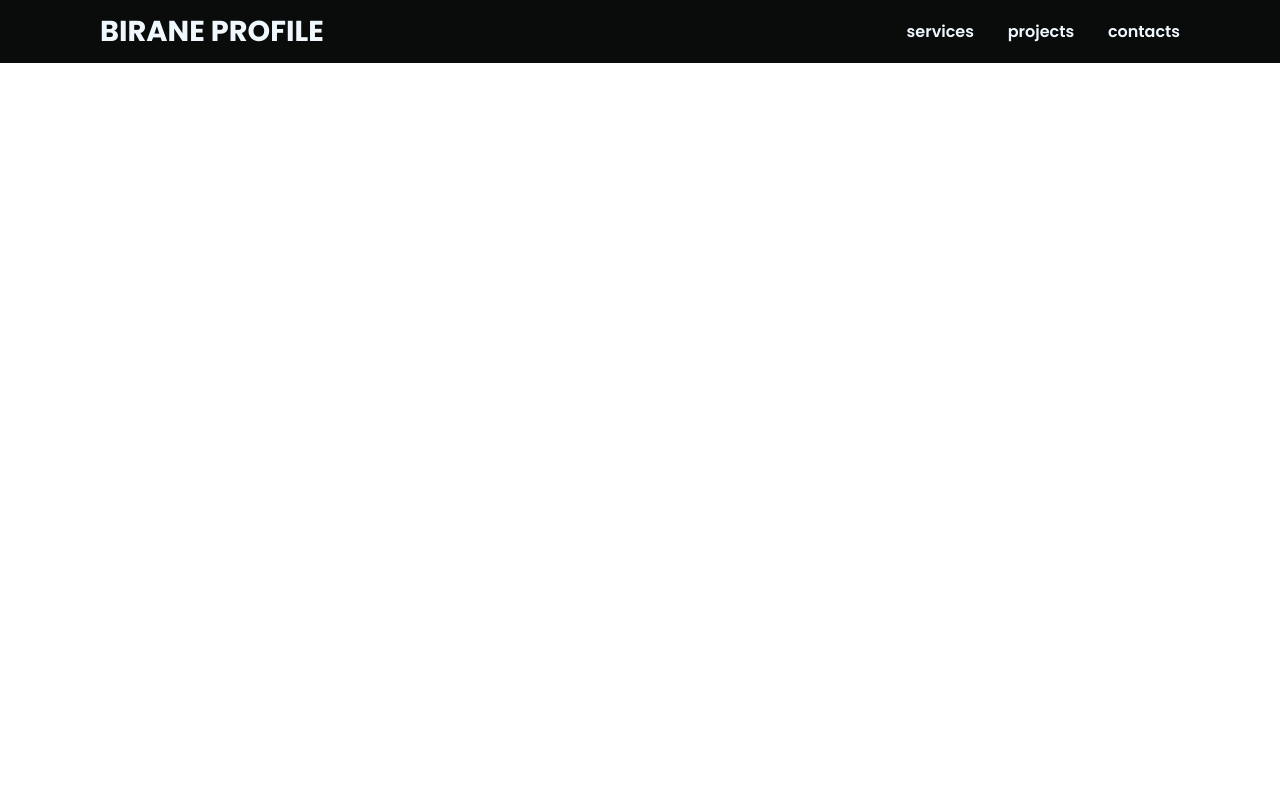
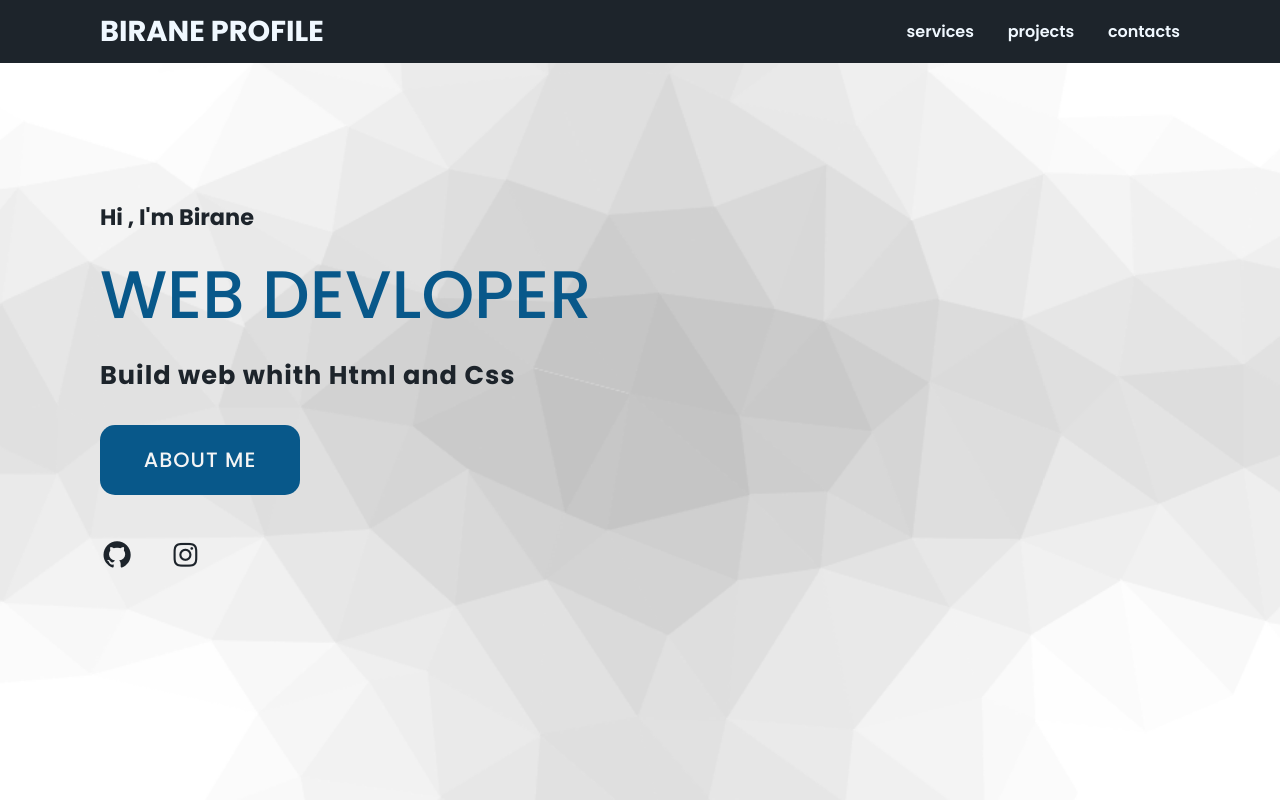
Before and after one commit to nolexy/my-first-project-1, a plain HTML site: page index.html in a window 1280 px wide. Drawn offline with Linux system fonts and the light colour scheme.

Commit message:
add main and change readme.md

```diff
--- a/index.html
+++ b/index.html
@@ -12,22 +12,39 @@
     <link rel="stylesheet" href="style.css">
     <link rel="icon" type="image/jpg" href="web-icon-web-icon-vector-web-icon-png-web-icon-download-website-image-icon-website-logo-design_1120995-74.avif">
 
-    <title> personale page </title>
+    <title> birane page </title>
 
-    <header>
-     <!-- <img src="web icon.jpg" height="30px" width="30px" > -->
-        <a class="birane"> birane profile </a>
+
+
+
+</head>
+
+<body>
+
+      <header>
+    <!-- <img src="web icon.jpg" height="30px" width="30px" > -->
+<a class="birane"> birane profile </a>
  <nav class="navi">
 <a  href="srv-pro.html"> services </a>
 <a  href="srv-pro.html"> projects </a>
 <a  href="contact.html"> contacts </a>
  </nav>
+   </header>
+
+   <section class="main">
+ <div>
+    <h2> Hi , I'm Birane <br> <span > web devloper </span></h2>
+    <h3> Build web whith Html and Css </h3>
+    <a href="" class="button1"> about me </a>
+ </div>
+ <div class="socialbuttons">
+    <a  href="https://github.com/BiraneAbdelhamid" ><i class="fa-brands fa-github"></i></a>
+    <a  href="https://www.instagram.com/_hamido_birane_/?igsh=MTcwZGlzM3FieGx3Yg%3D%3D&utm_source=qr#" ><i class="fa-brands fa-instagram"></i></a>
+ </div>
+
+   </section>
 
 
-    </header>
-</head>
-
-<body>
 
 </body>
 
--- a/style.css
+++ b/style.css
@@ -10,7 +10,7 @@
 
 
 header{
-    background-color:rgb(10, 11, 11);
+    background-color:#1D242B;
     width: 100%;
     z-index: 999;
     display: flex;
@@ -34,5 +34,67 @@ font-size: 1.8em;
    padding-left: 30px;
  }
  .navi a:hover{
-   color: aqua;
+   color: rgb(8, 88, 138);
+  }
+ h2{
+  color: #1D242B;
  }
+ .button1{
+text-transform: uppercase;
+ }
+ section{
+  padding: 200px 100px;
+ }
+ .main{
+  flex-direction: column;
+  width: 100%;
+  min-height: 100vh;
+  display: flex;
+  background: url(coolbackgrounds-fractalize-bleach.png) no-repeat;
+  background-size: cover;
+  background-position:  center;
+  background-attachment: fixed;
+ }
+ .main h2{
+  color: #1D242B;
+  font-size: 1.4em;
+  font-size: 500;
+ }
+ .main h2 span{
+  display: inline-block;
+  color: rgb(8, 88, 138);
+  font-size: 3em;
+  font-weight: 500;
+  text-transform: uppercase;
+  padding-top: 10px;
+ }
+ .main h3{
+  color: #1D242B;
+  font-weight: 700;
+  font-size: 1.6em;
+  letter-spacing: 1px;
+  margin-top: 10px;
+  margin-bottom: 30px;
+ }
+ .button1{
+  text-decoration: none;
+  color: whitesmoke;
+  background-color:  rgb(8, 88, 138);
+  font-size: 1.3em;
+  font-weight: 500;
+  display: inline-block;
+  padding: 0.93em 2.1em;
+  letter-spacing: 1px;
+  border-radius: 15px;
+  margin-bottom: 40px ;
+ }
+ .button1:hover{
+background-color: rgb(10, 38, 57) ;
+transform: scale(1.2);
+transition: 0.7s ease;
+ }
+ .socialbuttons a {
+  color: #1D242B;
+font-size: 1.7em;
+padding-right: 30px;
+ }
```
Also changed, not shown: coolbackgrounds-fractalize-bleach.png (added), 1 other file.
